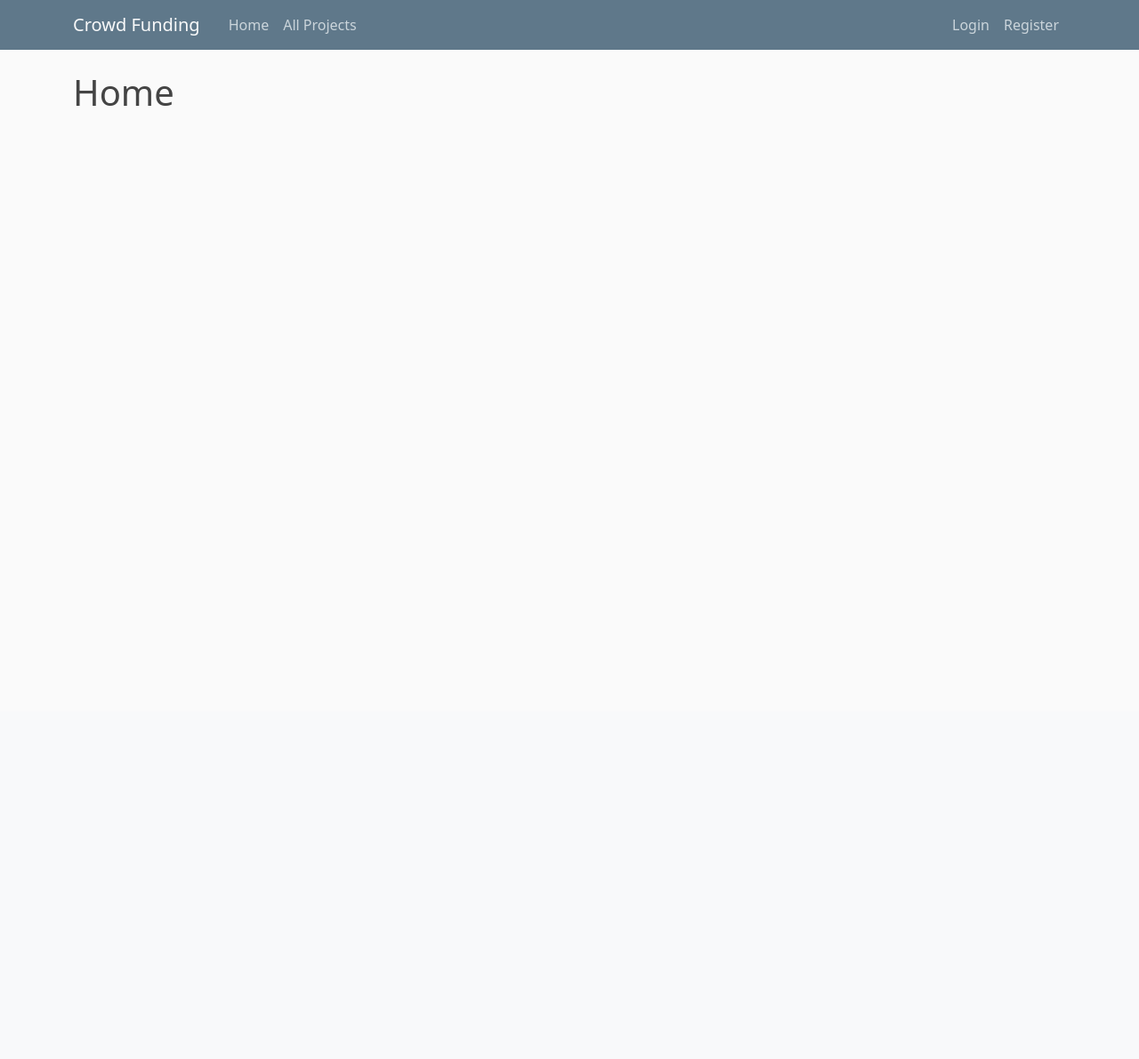
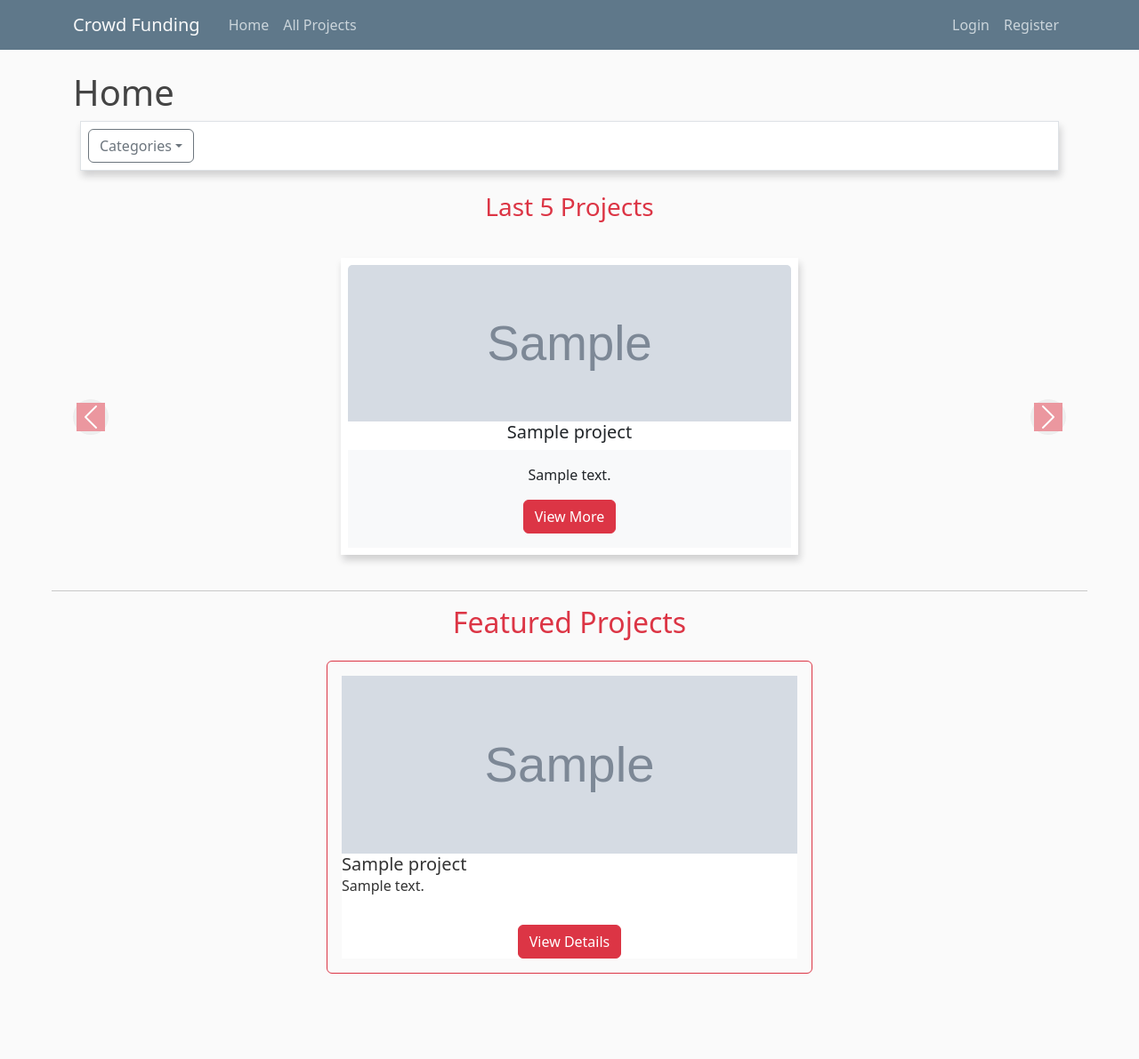
Before and after one commit to abdelrhmanshata/Crowd_Funding_App, a Django app: page / in a window 1280 px wide. Shown: the whole page at 89% size. Before the commit the page ends 119 px from the top, so only its background shows below. Run offline with Django 5.2, Linux system fonts and the light colour scheme; tables that the repository leaves empty hold one stand-in row (values such as "Sample post"); grey boxes marked "Sample" are stand-in pictures; some libraries are stand-ins or nearby versions.

Commit message:
add category list ,last 5 projects, and  show featured projects

```diff
--- a/Crowd_Funding_App/home_app/templates/home/home.html
+++ b/Crowd_Funding_App/home_app/templates/home/home.html
@@ -2,4 +2,90 @@
 {% load static %}
 {% block content %}
 <h1>Home</h1>
+<div class="row justify-content-center">
+    <div class="col-12" >
+      <div class="card ">
+
+        <div class="d-flex flex-grow-1 w-100 p-2 gap-2 border" id="search-bar">
+
+            <div class="dropdown btn btn-outline-secondary">
+              <a class="nav-link dropdown-toggle" href="#" id="navbarDropdown" role="button" data-toggle="dropdown" aria-haspopup="true" aria-expanded="false">Categories</a>
+              <div class="dropdown-menu" aria-labelledby="navbarDropdown">
+                {% for item in cat_menu %}
+                  <a class="dropdown-item" href="{% url 'get_category' item.id %}">{{ item.name }}</a>
+                {% endfor %}
+              </div>
+            </div>
+          </div>
+        </div>
+  <br>
+
+        <div class="card-body">
+          <h3 class="text-center mb-4 text-danger">Last 5 Projects</h3>
+          <div id="projectCarousel" class="carousel slide" data-ride="carousel">
+            <div class="carousel-inner">
+              {% for item in allLast_5_Data %}
+              <div class="carousel-item {% if forloop.first %}active{% endif %}">
+                <div class="row justify-content-center">
+                  <div class="col-md-6 mb-4">
+                    <div class="card text-center p-2">
+                      <img width="100" height="200" src="{{item.images.0.getImageUrl}}" class="card-img-top">
+                      <h5 class="card-title text-dark">{{ item.project.title }}</h5>
+                      <div class="card-body bg-light">
+                        <p class="card-text text-dark">{{ item.project.details }}</p>
+                        <a href="{% url 'projectDetails' item.project.id %}" class="btn btn-danger">View More</a> <!-- Button in primary color -->
+                      </div>
+                    </div>
+                  </div>
+                </div>
+              </div>
+              {% empty %}
+              <div class="carousel-item active ">
+                <h5 class="text-dark text-center">No Projects Found</h5>
+              </div>
+              {% endfor %}
+            </div>
+            <a class="carousel-control-prev" href="#projectCarousel" role="button" data-slide="prev">
+              <span class="carousel-control-prev-icon bg-danger" aria-hidden="true" style="color: white;"></span>
+              <span class="sr-only">Previous</span>
+          </a>
+          <a class="carousel-control-next" href="#projectCarousel" role="button" data-slide="next" >
+              <span class="carousel-control-next-icon bg-danger" aria-hidden="true"></span>
+              <span class="sr-only">Next</span>
+          </a>
+
+          </div>
+        </div>
+      </div>
+
+  <hr>
+
+      <div class="container">
+        <h2 class="text-danger up mb-4 text-center">
+          Featured Projects
+        </h2>
+
+        <div class="row justify-content-center">
+          {% for item in Featured_All_Data %}
+          <div class="col-md-6 mb-4">
+            <div class="border border-danger rounded p-3 d-flex flex-column justify-content-between" >
+              <div>
+                <div class="card-header">
+                  <img height="200" src="{{item.images.0.getImageUrl}}" class="card-img-top">
+                </div>
+                <div class="card-body bg-white"  style="height:80px;">
+                  <h5 class="card-title ">{{  item.project.title }}</h5>
+                  <p class="card-text">{{ item.project.details }}</p>
+                </div>
+              </div>
+              <div class="card-footer bg-white text-center">
+                <a href="{% url 'projectDetails'  item.project.id %}" class="btn btn-danger">View Details</a>
+              </div>
+            </div>
+          </div>
+          {% endfor %}
+        </div>
+      </div>
+
+  </div>
 {% endblock %}
--- a/Crowd_Funding_App/home_app/urls.py
+++ b/Crowd_Funding_App/home_app/urls.py
@@ -3,5 +3,8 @@ from django.urls import path
 from . import views
 
 urlpatterns = [
-    path("", views.home, name="home")
+    path("", views.home, name="home"),
+    path(
+        "category/<int:category_id>", views.get_category_projects, name="get_category"
+    ),
 ]
--- a/Crowd_Funding_App/home_app/views.py
+++ b/Crowd_Funding_App/home_app/views.py
@@ -1,7 +1,48 @@
+
 from django.shortcuts import render, redirect
 
 # Create your views here.
+from admin_app.models import Category
+from projects_app.models import Projects, Image
+from django.db.models import Q
 
 
 def home(request):
-    return render(request,"home/home.html")
+    cat_menu = Category.objects.all()
+    last_5_projects = Projects.objects.order_by("-id")[:5]
+    featured_projects = Projects.objects.filter(featured=True)[:6]
+
+    allLast_5_Data = []
+    for project in last_5_projects:
+        images = Image.objects.filter(project=project)
+        allLast_5_Data.append({"project": project, "images": images})
+
+    Featured_All_Data = []
+    for project in featured_projects:
+        images = Image.objects.filter(project=project)
+        Featured_All_Data.append({"project": project, "images": images})
+
+    # projects = Projects.objects.all()
+
+    context = {
+        "cat_menu": cat_menu,
+        "allLast_5_Data": allLast_5_Data,
+        "Featured_All_Data": Featured_All_Data,
+
+    }
+    return render(request, "home/home.html", context)
+
+
+def get_category_projects(request, category_id):
+    projects = Projects.objects.filter(category=category_id).all()
+    category = Category.objects.get(id=category_id)
+    all_Projects_Data = []
+    for project in projects:
+        images = Image.objects.filter(project=project)
+        all_Projects_Data.append({"project": project, "images": images})
+
+    context = {
+        "category": category,
+        "all_Projects_Data": all_Projects_Data,
+    }
+    return render(request, "home/category.html", context)
```
Also changed, not shown: Crowd_Funding_App/home_app/templates/home/category.html (added, +25 -0 lines), Crowd_Funding_App/media/project_images/c.jpeg (added), Crowd_Funding_App/media/project_images/th2.jpeg (added).
